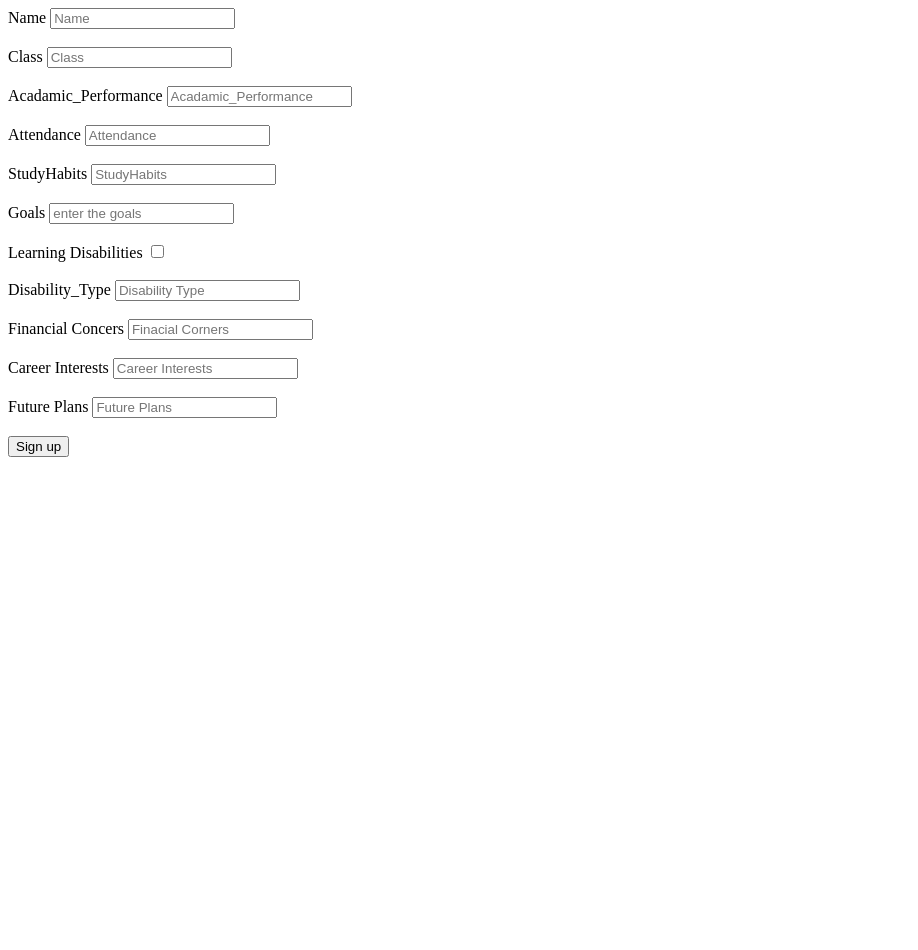
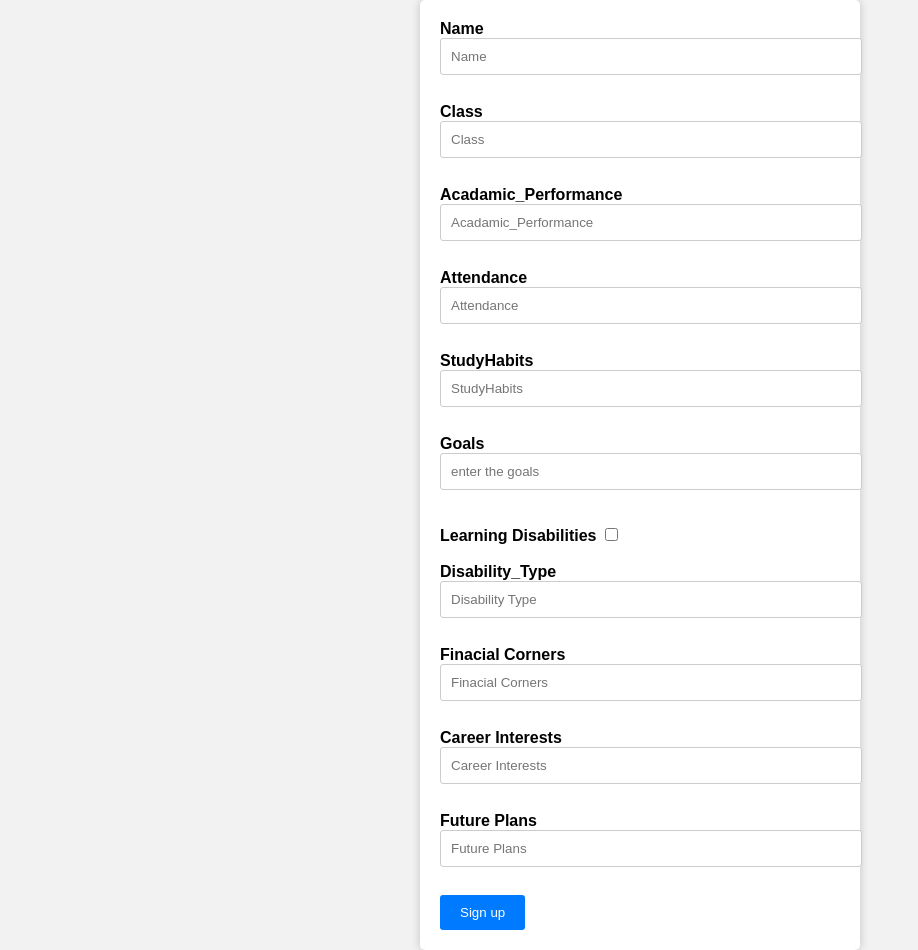
Before and after one commit to Vaseekaran-github/EducateEveryone, a Django app: page /feedback/ in a window 1280 px wide. Shown: the whole page, without its empty margins (0-918 px from the left). Before the commit the page ends 457 px from the top, so only its background shows below. Run offline with Django 4.2, Linux system fonts and the light colour scheme.

Commit message:
completed feedback

```diff
--- a/EducateEveryone/authentication/views.py
+++ b/EducateEveryone/authentication/views.py
@@ -1,4 +1,3 @@
-
 from django.shortcuts import redirect, render
 from django.http import *
 from django.contrib.auth.models import User
--- a/EducateEveryone/templates/FeedBack/feedback.html
+++ b/EducateEveryone/templates/FeedBack/feedback.html
@@ -5,12 +5,60 @@
     <meta charset="UTF-8">
     <meta name="viewport" content="width=device-width, initial-scale=1.0">
     <title>Feedback</title>
+    <style>
+         body {
+            font-family: Arial, sans-serif;
+            background-color: #f2f2f2;
+            margin: 0;
+            padding: 0;
+        }
+
+        form {
+            background-color: #fff;
+            width: 80%;
+            max-width: 400px;
+            margin: 0 auto;
+            padding: 20px;
+            border-radius: 5px;
+            box-shadow: 0 0 10px rgba(0, 0, 0, 0.2);
+        }
+
+        label {
+            font-weight: bold;
+        }
+
+        input[type="text"],
+        input[type="number"] {
+            width: 100%;
+            padding: 10px;
+            margin-bottom: 10px;
+            border: 1px solid #ccc;
+            border-radius: 3px;
+        }
+
+        input[type="checkbox"] {
+            margin-top: 10px;
+        }
+
+        button {
+            background-color: #007BFF;
+            color: #fff;
+            border: none;
+            padding: 10px 20px;
+            border-radius: 3px;
+            cursor: pointer;
+        }
+
+        button:hover {
+            background-color: #0056b3;
+        }
+    </style>
 </head>
 <body>
-    <form action="/feedback/" method="post">
+    <form action="####" method="post">
         {% csrf_token %}
         <label for="">Name</label>
-        <input type="text" id="name" name="name" placeholder="Name" required><br><br>
+        <input type="text" id="username" name="username" placeholder="Name" required><br><br>
 
         <label for="">Class</label>
         <input type="number" id="class" name="class" placeholder="Class" required><br><br>
@@ -28,12 +76,12 @@
         <input type="text" id="goals" name="goals" placeholder="enter the goals" required><br><br>
 
         <label for="">Learning Disabilities</label>
-        <input type="checkbox" id="learn" name="learn" placeholder="Learning Disabilities" ><br><br>
+        <input type="checkbox" id="learn" name="learn" placeholder="Learning Disabilities"><br><br>
 
         <label for="">Disability_Type</label>
         <input type="text" id="disable" name="disable" placeholder="Disability Type" ><br><br>
 
-        <label for="">Financial Concers</label>
+        <label for="">Finacial Corners</label>
         <input type="text" id="fincon" name="fincon" placeholder="Finacial Corners" required><br><br>
 
         <label for="">Career Interests</label>
```
Also changed, not shown: EducateEveryone/db.sqlite3.
